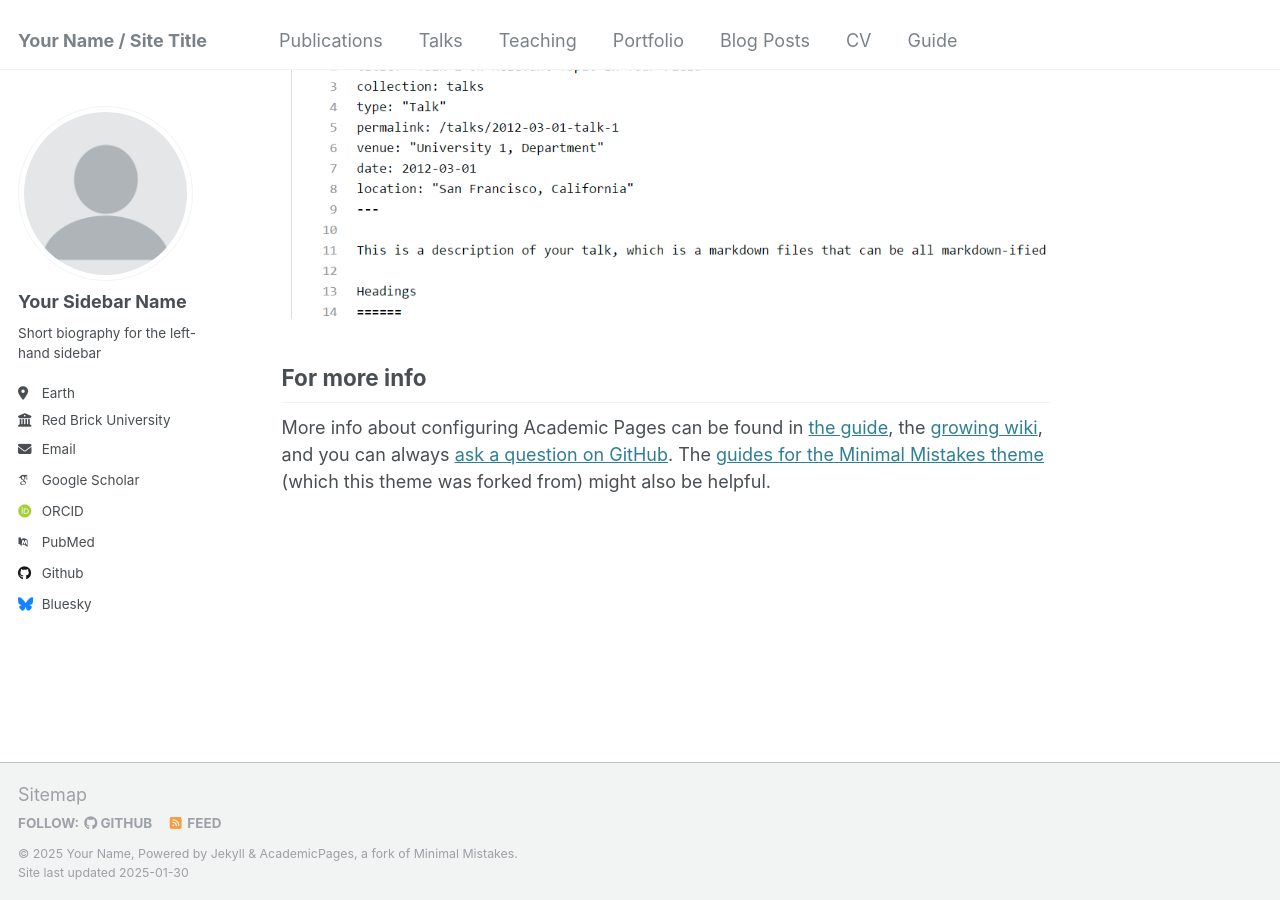
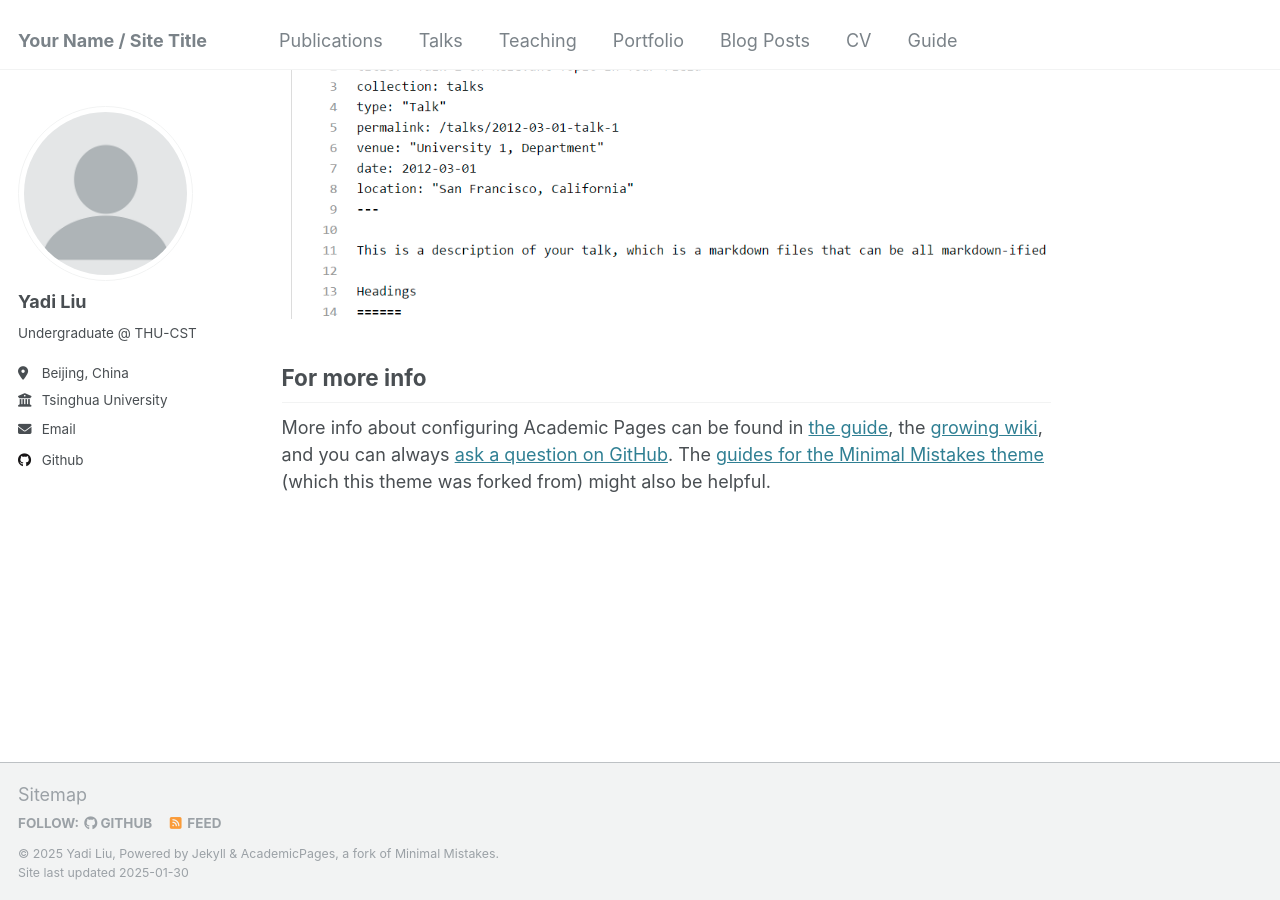
Before and after one commit to lydia1327/lydia1327.github.io, a Jekyll site: the page built from _pages/about.md, in a window 1280 px wide and 900 px high, scrolled down 2643 px. Built offline with Jekyll 4.4.1, drawn with Linux system fonts in a browser that asks for light colours; some web fonts are replaced.

Commit message:
Update _config.yml

```diff
--- a/_config.yml
+++ b/_config.yml
@@ -10,11 +10,11 @@
 locale                   : "en-US"
 title                    : "Your Name / Site Title"
 title_separator          : "-"
-name                     : &name "Your Name"
+name                     : &name "Yadi Liu"
 description              : &description "personal description"
-url                      : https://academicpages.github.io # the base hostname & protocol for your site e.g. "https://[your GitHub username].github.io"
+url                      : https://lydia1327.github.io # the base hostname & protocol for your site e.g. "https://[your GitHub username].github.io"
 baseurl                  : "" # the subpath of your site, e.g. "/blog"
-repository               : "academicpages/academicpages.github.io"
+repository               : "lydia1327/lydia1327.github.io"
 
 # Site Author - The following control what appear as part of the author content on the side bar.
 #               If a field is blank the icon and link will not appear, otherwise it will be shown.
@@ -22,21 +22,21 @@ repository               : "academicpages/academicpages.github.io"
 author:
   # Biographic information
   avatar           : "profile.png"
-  name             : "Your Sidebar Name"
+  name             : "Yadi Liu"
   pronouns         : # example: "she/her"
-  bio              : "Short biography for the left-hand sidebar"
-  location         : "Earth"
-  employer         : "Red Brick University"
+  bio              : "Undergraduate @ THU-CST"
+  location         : "Beijing, China"
+  employer         : "Tsinghua University"
   uri              : # URL
-  email            : "none@example.org"
+  email            : "liuyd21@mails.tsinghua.edu.cn"
 
   # Academic websites
   arxiv            : # URL - Update with the correct link to your profile
-  googlescholar    : "https://scholar.google.com/citations?user=PS_CX0AAAAAJ"
+  googlescholar    : # URL
   impactstory      : # URL
-  orcid            : "http://orcid.org/yourorcidurl"
+  orcid            : # URL
   semantic         : # URL
-  pubmed           : "https://www.ncbi.nlm.nih.gov/pubmed/?term=john+snow"
+  pubmed           : # URL
   researchgate     : # URL
   scopus           : # URL
 
@@ -44,12 +44,12 @@ author:
   bitbucket        : # Username - Update with your username on the site
   codepen          : # Username
   dribbble         : # Username
-  github           : "academicpages"
+  github           : "lydia1327"
   kaggle           : # Username
   stackoverflow    : # User number or user number and name (i.e., use "1" or "1/jeff-atwood")
 
   # Social media
-  bluesky          : "bsky.app" # Replace this with you Bluesky username
+  bluesky          : # Username
   facebook         : # Username
   flickr           : # Username
   foursquare       : # Username
```
